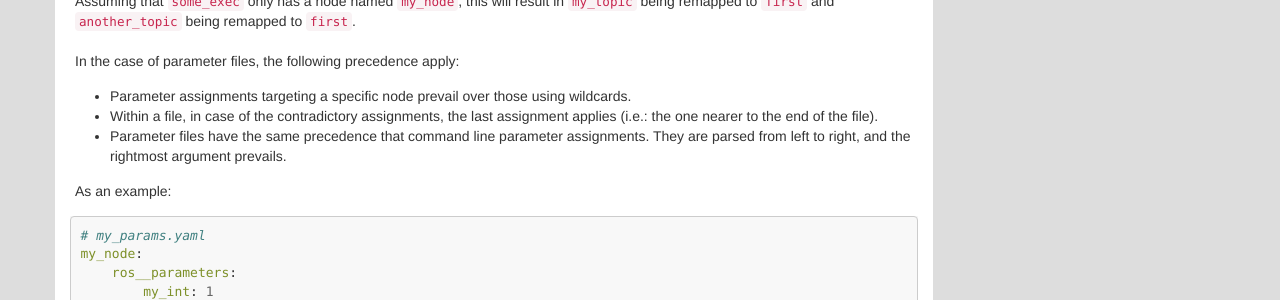
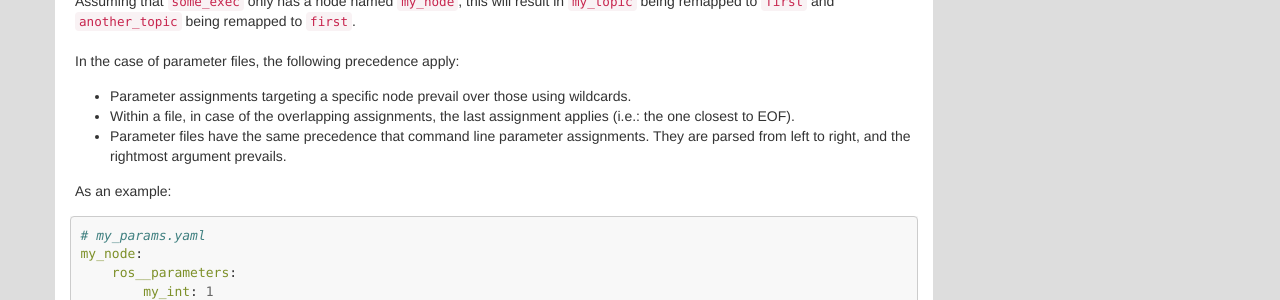
Before and after one commit to ros2/design, a Jekyll site: the page built from articles/150_ros_command_line_arguments.md, in a window 1280 px wide and 900 px high, scrolled down 4232 px. Shown: the part 152-452 px from the top of the window. Built offline with Jekyll 4.4.1, drawn with Linux system fonts in a browser that asks for light colours; nearby versions of some CDN libraries.

Commit message:
Apply reviewer suggestion
Signed-off-by: Ivan Santiago Paunovic <ivanpauno@ekumenlabs.com>

Co-authored-by: Michel Hidalgo <michel@ekumenlabs.com>

```diff
--- a/articles/150_ros_command_line_arguments.md
+++ b/articles/150_ros_command_line_arguments.md
@@ -252,7 +252,7 @@ Assuming that `some_exec` only has a node named `my_node`, this will result in `
 In the case of parameter files, the following precedence apply:
 
 * Parameter assignments targeting a specific node prevail over those using wildcards.
-* Within a file, in case of the contradictory assignments, the last assignment applies (i.e.: the one nearer to the end of the file).
+* Within a file, in case of the overlapping assignments, the last assignment applies (i.e.: the one closest to EOF).
 * Parameter files have the same precedence that command line parameter assignments. They are parsed from left to right, and the rightmost argument prevails.
 
 As an example:
```
